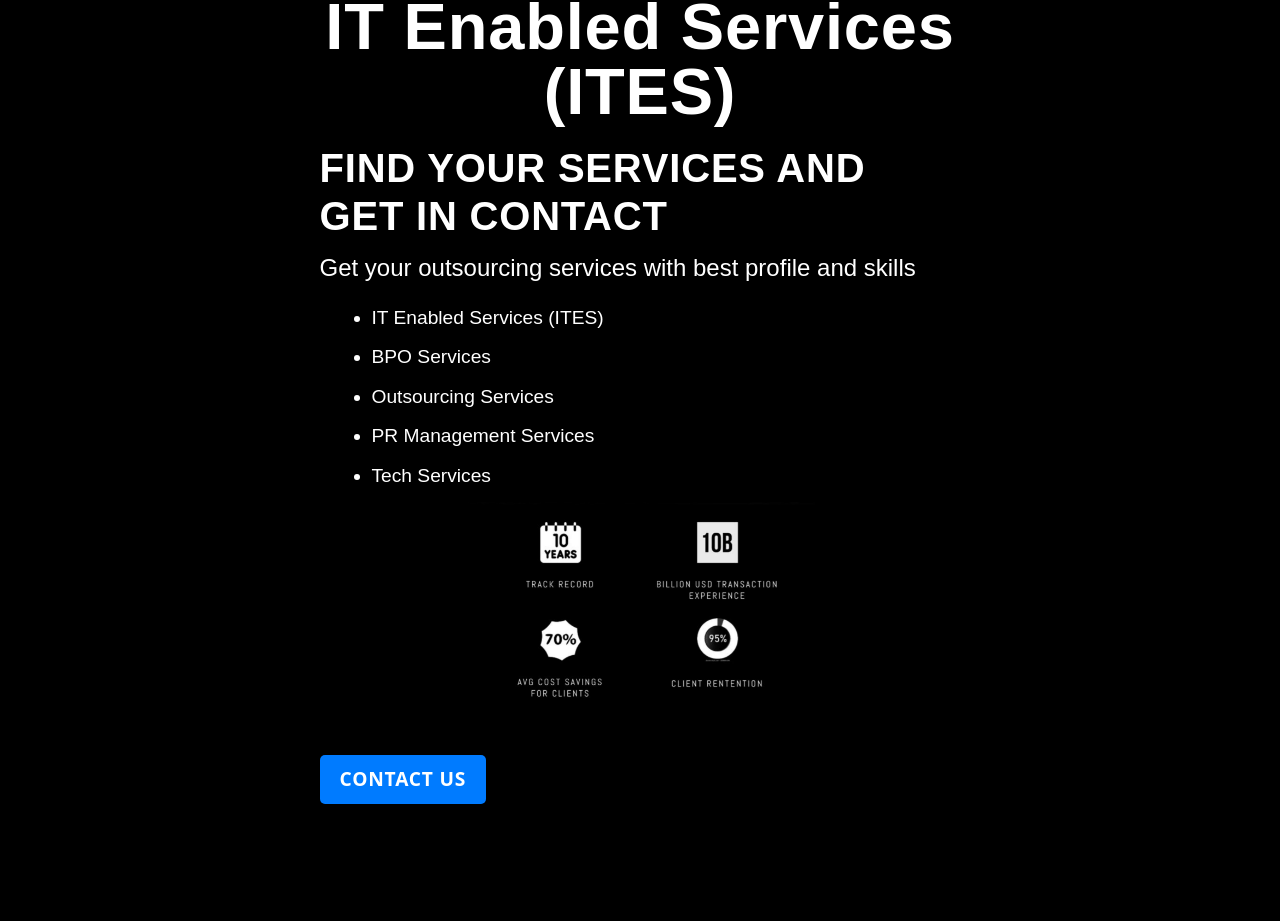
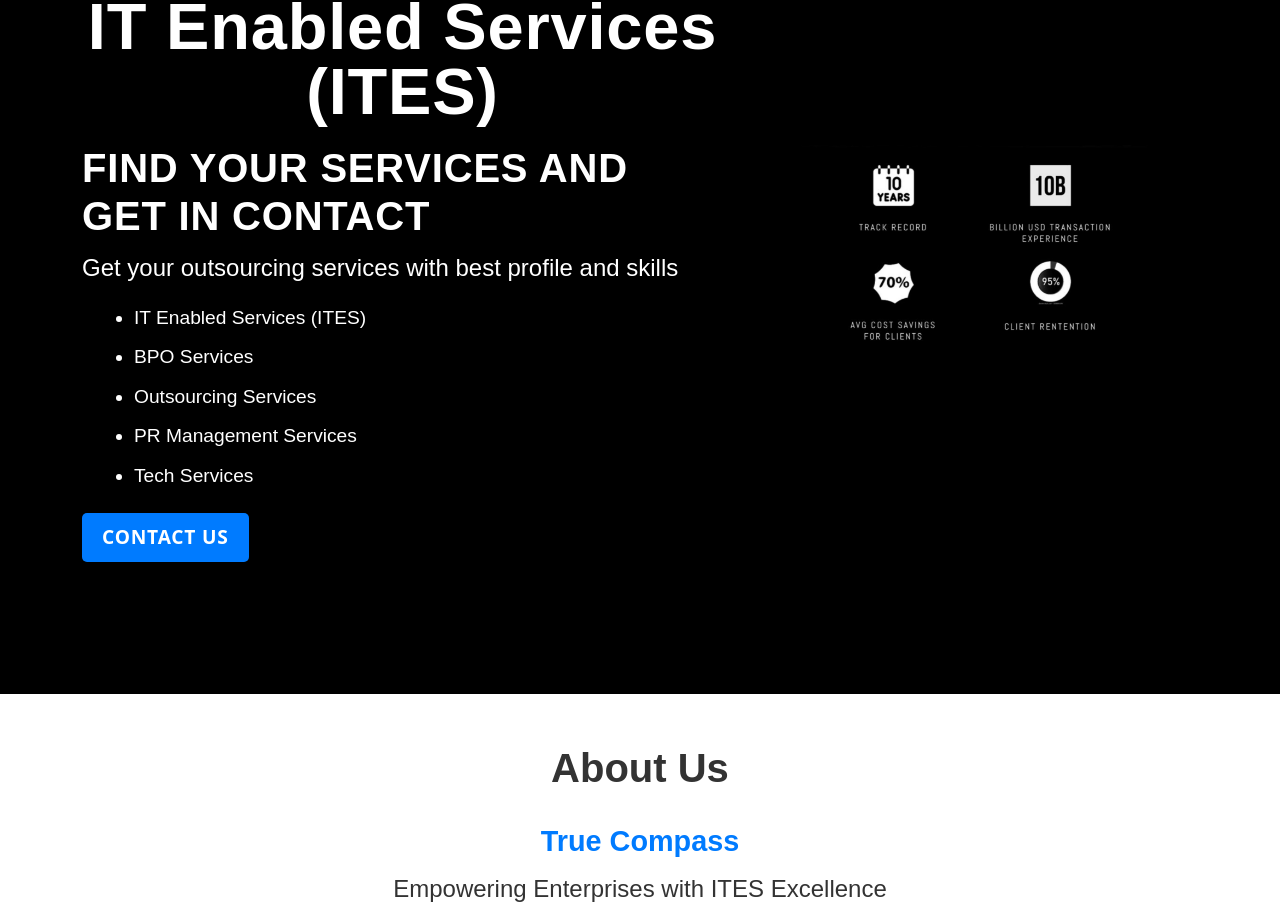
Before and after one commit to ishraklatif/TrueCompass, a React (Create React App) app: page / in a window 1280 px wide. Shown: the part 340-1261 px from the top of the page. Built offline with nearby package versions, Linux system fonts and the light colour scheme; a web font is replaced by a local one.

Commit message:
Update Banner.js

```diff
--- a/src/components/Banner.js
+++ b/src/components/Banner.js
@@ -73,19 +73,24 @@ export const Banner = React.memo(({ rotateTextArray, fixedHeading, showSubtext }
                       </ul>
                     </div>
                   )}
-                  <LinkContainer to="/about">
-                    <img
-                      src={portfolioImage}
-                      alt="Portfolio Highlights"
-                      className="portfolio-display"
-                    />
-                  </LinkContainer>
-                  <LinkContainer to="/contact">
+                   <LinkContainer to="/contact">
                     <button className="custom-contact-btn">Contact Us</button>
                   </LinkContainer>
+
                 </div>
               )}
             </TrackVisibility>
+          </Col>
+           {/* Right Content */}
+           <Col xs={12} md={5} className="d-flex justify-content-end">
+            <LinkContainer to="/about">
+              <img
+                src={portfolioImage}
+                alt="Portfolio Highlights"
+                className="portfolio-display"
+              />
+            </LinkContainer>
+
           </Col>
         </Row>
       </Container>
```
